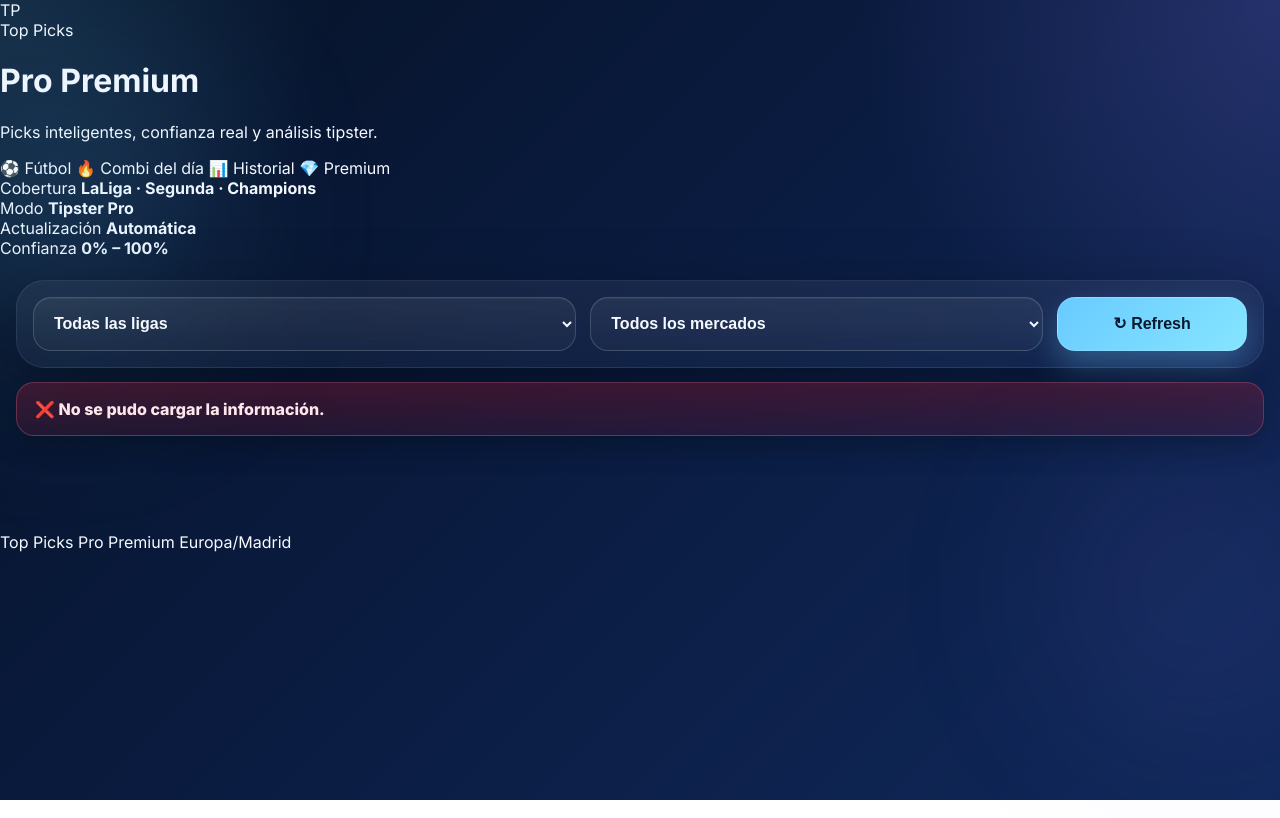
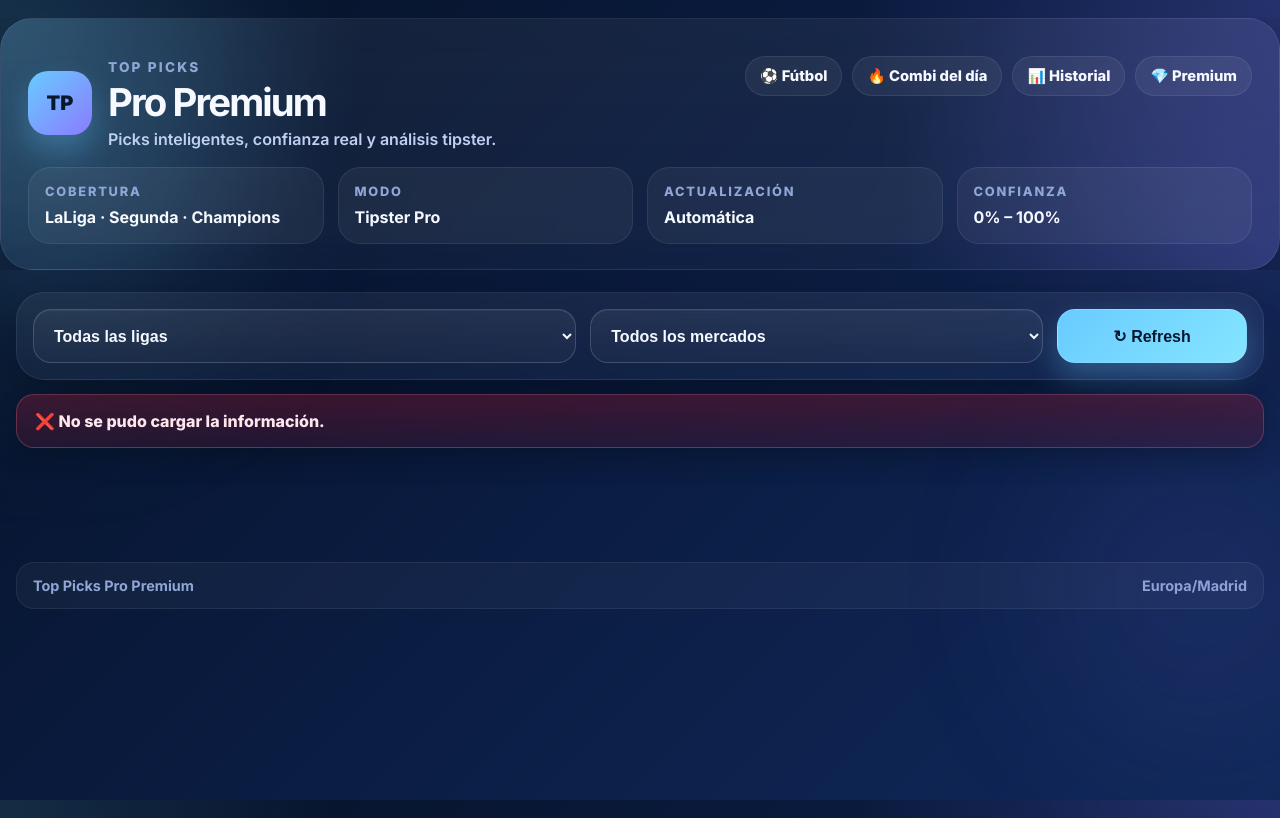
Before and after one commit to adrianrs928222/IA, a plain HTML site: page index.html in a window 1280 px wide. Drawn offline with Linux system fonts and the light colour scheme; no server answers.

Commit message:
Actualizar styles.css

```diff
--- a/styles.css
+++ b/styles.css
@@ -865,3 +865,197 @@ body::after {
     transform: translateY(-18px) scale(1.05);
   }
 }
+/* ================= PREMIUM INDEX ================= */
+
+.premium-header {
+  position: relative;
+  overflow: hidden;
+  max-width: 1320px;
+  margin: 18px auto 0;
+  padding: 28px 18px 18px;
+}
+
+.premium-header__bg {
+  position: absolute;
+  inset: 0;
+  border-radius: 32px;
+  background:
+    radial-gradient(circle at top left, rgba(105, 203, 255, 0.18), transparent 28%),
+    radial-gradient(circle at bottom right, rgba(138, 123, 255, 0.18), transparent 30%),
+    linear-gradient(180deg, rgba(255,255,255,0.06), rgba(255,255,255,0.03));
+  border: 1px solid rgba(255,255,255,0.08);
+  box-shadow: 0 22px 60px rgba(0,0,0,0.28);
+  backdrop-filter: blur(18px);
+}
+
+.premium-header__inner,
+.premium-stats {
+  position: relative;
+  z-index: 1;
+}
+
+.premium-header__inner {
+  display: flex;
+  justify-content: space-between;
+  align-items: flex-start;
+  gap: 18px;
+  padding: 10px 10px 18px;
+}
+
+.premium-brand {
+  display: flex;
+  gap: 16px;
+  align-items: center;
+}
+
+.premium-brand__logo {
+  width: 64px;
+  height: 64px;
+  border-radius: 20px;
+  display: flex;
+  align-items: center;
+  justify-content: center;
+  font-weight: 900;
+  font-size: 1.25rem;
+  color: #08182f;
+  background: linear-gradient(135deg, #69cbff, #8a7bff);
+  box-shadow: 0 16px 30px rgba(105, 203, 255, 0.3);
+}
+
+.premium-brand__text h1 {
+  margin: 0;
+  font-size: clamp(1.9rem, 3vw, 2.9rem);
+  line-height: 1;
+  letter-spacing: -0.05em;
+}
+
+.premium-brand__text p {
+  margin: 8px 0 0;
+  color: var(--text-soft);
+  font-weight: 600;
+}
+
+.premium-brand__eyebrow {
+  display: inline-block;
+  margin-bottom: 8px;
+  color: var(--text-dim);
+  font-size: 0.85rem;
+  font-weight: 800;
+  letter-spacing: 0.16em;
+  text-transform: uppercase;
+}
+
+.premium-header__badges {
+  display: flex;
+  flex-wrap: wrap;
+  justify-content: flex-end;
+  gap: 10px;
+}
+
+.premium-chip {
+  display: inline-flex;
+  align-items: center;
+  min-height: 40px;
+  padding: 9px 14px;
+  border-radius: 999px;
+  font-size: 0.92rem;
+  font-weight: 800;
+  color: var(--text);
+  background: rgba(255,255,255,0.06);
+  border: 1px solid rgba(255,255,255,0.08);
+}
+
+.premium-stats {
+  display: grid;
+  grid-template-columns: repeat(4, minmax(0, 1fr));
+  gap: 14px;
+  padding: 0 10px 8px;
+}
+
+.premium-stat-card {
+  padding: 16px 16px;
+  border-radius: 22px;
+  background: rgba(255,255,255,0.05);
+  border: 1px solid rgba(255,255,255,0.08);
+}
+
+.premium-stat-card__label {
+  display: block;
+  margin-bottom: 8px;
+  color: var(--text-dim);
+  font-size: 0.8rem;
+  font-weight: 800;
+  letter-spacing: 0.14em;
+  text-transform: uppercase;
+}
+
+.premium-stat-card strong {
+  font-size: 1rem;
+  color: var(--text);
+}
+
+.premium-main {
+  max-width: 1320px;
+  margin: 0 auto;
+}
+
+.premium-footer {
+  max-width: 1320px;
+  margin: 18px auto 28px;
+  padding: 0 16px;
+}
+
+.premium-footer__inner {
+  display: flex;
+  justify-content: space-between;
+  gap: 12px;
+  padding: 14px 16px;
+  border-radius: 18px;
+  background: rgba(255,255,255,0.04);
+  border: 1px solid rgba(255,255,255,0.07);
+  color: var(--text-dim);
+  font-size: 0.9rem;
+  font-weight: 700;
+}
+
+@media (max-width: 980px) {
+  .premium-header__inner {
+    flex-direction: column;
+  }
+
+  .premium-header__badges {
+    justify-content: flex-start;
+  }
+
+  .premium-stats {
+    grid-template-columns: repeat(2, minmax(0, 1fr));
+  }
+}
+
+@media (max-width: 640px) {
+  .premium-header {
+    padding: 14px 12px 12px;
+  }
+
+  .premium-header__bg {
+    border-radius: 24px;
+  }
+
+  .premium-brand {
+    align-items: flex-start;
+  }
+
+  .premium-brand__logo {
+    width: 56px;
+    height: 56px;
+    border-radius: 18px;
+  }
+
+  .premium-stats {
+    grid-template-columns: 1fr;
+  }
+
+  .premium-footer__inner {
+    flex-direction: column;
+  }
+}
```
